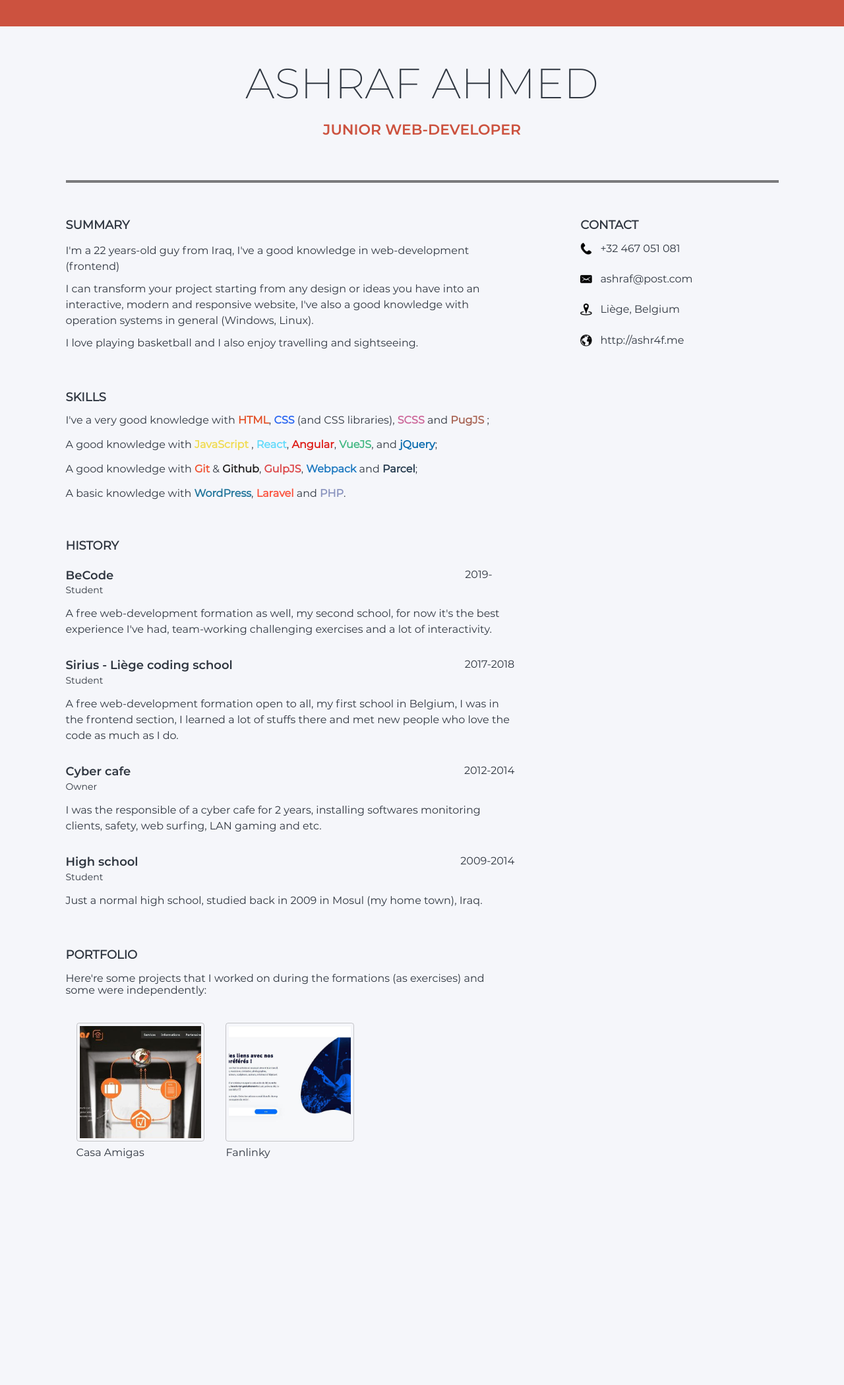
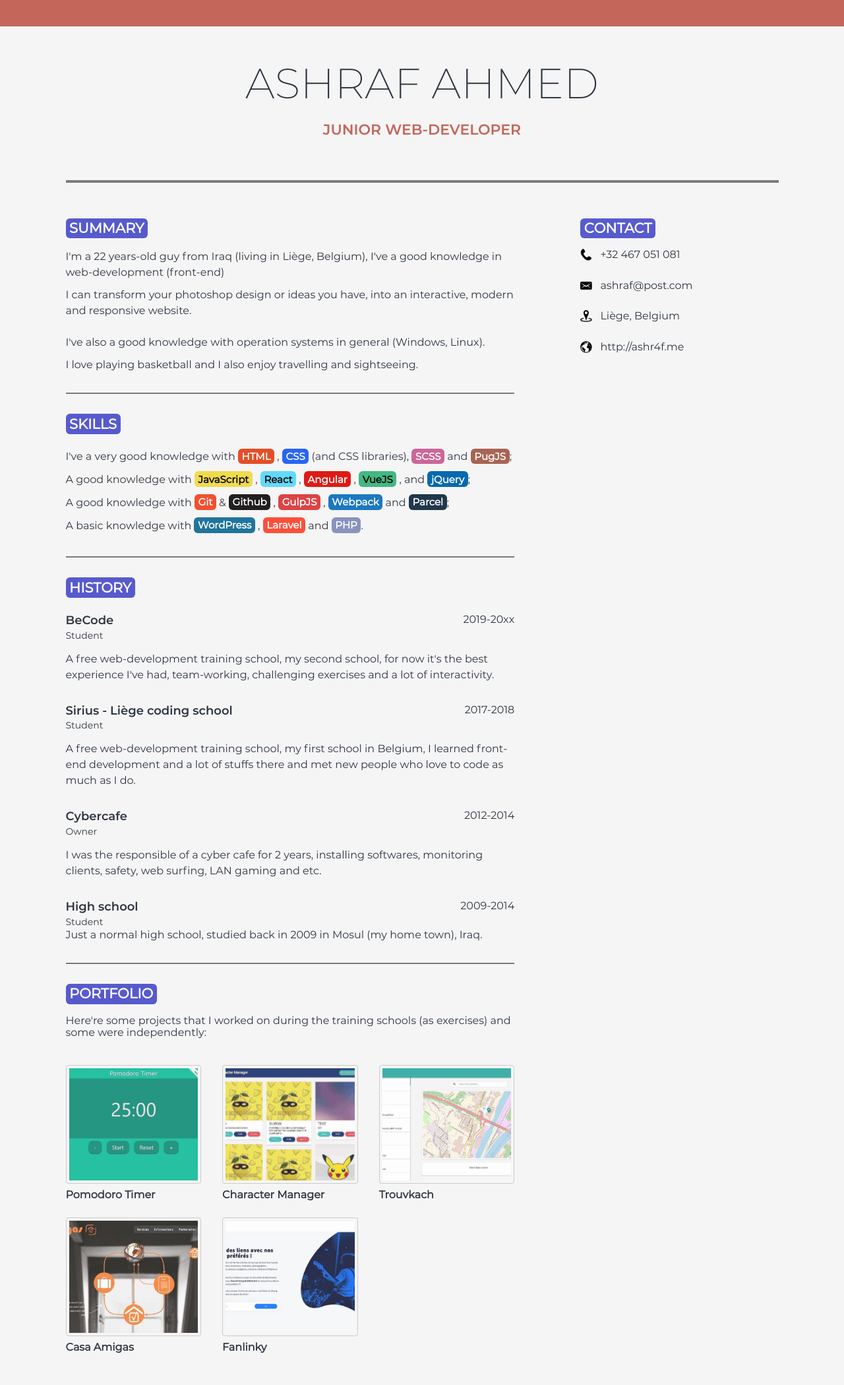
Before and after one commit to Ashr4f/My-CV, a PHP site: page / in a window 1280 px wide. Shown: the whole page at 66% size. Before the commit the page ends 1756 px from the top, so only its background shows below. Run offline with PHP 8.4, Linux system fonts and the light colour scheme.

Commit message:
Restyling and fixed some typos

```diff
--- a/css/screen.css
+++ b/css/screen.css
@@ -826,8 +826,8 @@
   position: relative;
   display: block;
   height: 2.5rem;
-  background-color: #38ada9;
-  animation: dynamic-background-color 100s linear infinite;
+  background-color: #3c40c6;
+  animation: dynamic-background-color 170s linear infinite;
 }
 
 .title-container {
@@ -850,8 +850,8 @@
 .title-container .profession {
   margin-top: 1.25rem;
   text-transform: uppercase;
-  color: rgba(56, 173, 169, 0.7);
-  animation: dynamic-font-color 100s linear infinite;
+  color: rgba(60, 64, 198, 0.7);
+  animation: dynamic-font-color 170s linear infinite;
   font-family: "Montserrat_SemiBold";
   font-size: 1.375rem;
 }
@@ -877,12 +877,12 @@
   src: url(.././fonts/Montserrat/Montserrat-Bold.ttf);
 }
 ::selection {
-  background-color: #38ada9;
+  background-color: #3c40c6;
   color: #FFFFFF;
 }
 
 ::-moz-selection {
-  background-color: #38ada9;
+  background-color: #3c40c6;
   color: #FFFFFF;
 }
 
@@ -926,7 +926,7 @@ body {
   padding: 0;
   font-family: "Montserrat_Regular";
   font-size: 1rem;
-  background-color: #f5f6fa;
+  background-color: #f5f5f5;
   color: #2f3640;
 }
 
@@ -1018,6 +1018,28 @@ a.light {
   }
 }
 
+:target {
+  position: relative;
+  background-color: #f5e1bd !important;
+  transition: background-color 0.5s ease-in-out;
+}
+:target:after {
+  position: absolute;
+  content: "";
+  top: calc(100% - 1.875rem);
+  left: 0;
+  width: 100%;
+  height: 1.875rem;
+}
+:target section, :target::after {
+  transition: background-color 0.5s ease-in-out;
+  transition-delay: 1s;
+  background-color: whitesmoke !important;
+}
+:target h3 {
+  background-color: #ff3f34 !important;
+}
+
 .box-content {
   position: relative;
   margin-top: 3.375rem;
@@ -1030,15 +1052,27 @@ a.light {
     padding-right: 0;
   }
 }
+.box-content .section-container:not(:last-of-type) {
+  padding-bottom: 1.875rem;
+  margin-bottom: 1.875rem;
+  border-bottom: 0.15rem solid rgba(0, 0, 0, 0.5);
+}
 .box-content .title {
+  display: block;
   font-weight: 600;
   font-size: 1.125rem;
   text-transform: uppercase;
   padding-bottom: 1rem;
 }
+.box-content .title h3 {
+  display: inline-block;
+  padding: 0.2rem 0.35rem;
+  color: #fff;
+  background-color: rgba(60, 64, 198, 0.85);
+  border-radius: 6px;
+}
 .box-content .summary-container {
   position: relative;
-  padding-bottom: 3.75rem;
 }
 .box-content .summary-container .content {
   font-size: 1rem;
@@ -1051,65 +1085,72 @@ a.light {
 }
 .box-content .skills-container {
   position: relative;
-  padding-bottom: 3.75rem;
 }
 .box-content .programming {
+  display: inline-block;
   font-weight: 600;
+  font-size: 15px;
+  margin: 0.35rem 0;
+  padding: 0.2rem 0.35rem;
+  color: #fff;
+  border-radius: 6px;
 }
 .box-content .lang-html {
-  color: #e34f26;
+  background-color: #e34f26;
 }
 .box-content .lang-css {
-  color: #2965f1;
+  background-color: #2965f1;
 }
 .box-content .lang-scss {
-  color: #cc6699;
+  background-color: #cc6699;
 }
 .box-content .lang-pugjs {
-  color: #a86454;
+  background-color: #a86454;
 }
 .box-content .lang-javascript {
-  color: #f0db4f;
+  background-color: #f0db4f;
 }
 .box-content .lang-react {
-  color: #61dafb;
+  background-color: #61dafb;
 }
 .box-content .lang-angular {
-  color: #dd1b16;
+  background-color: #dd1b16;
 }
 .box-content .lang-vuejs {
-  color: #42b883;
+  background-color: #42b883;
 }
 .box-content .lang-jquery {
-  color: #0769ad;
+  background-color: #0769ad;
 }
 .box-content .lang-git {
-  color: #f1502f;
+  background-color: #f1502f;
 }
 .box-content .lang-github {
-  color: #211f1f;
+  background-color: #211f1f;
 }
 .box-content .lang-gulpjs {
-  color: #db4446;
+  background-color: #db4446;
 }
 .box-content .lang-webpack {
-  color: #1c78c0;
+  background-color: #1c78c0;
 }
 .box-content .lang-parcel {
-  color: #21374b;
+  background-color: #21374b;
 }
 .box-content .lang-wordpress {
-  color: #21759b;
+  background-color: #21759b;
 }
 .box-content .lang-laravel {
-  color: #fb503b;
+  background-color: #fb503b;
 }
 .box-content .lang-php {
-  color: #8993be;
+  background-color: #8993be;
+}
+.box-content .lang-javascript, .box-content .lang-react, .box-content .lang-vuejs {
+  color: #000;
 }
 .box-content .history-container {
   position: relative;
-  padding-bottom: 1.75rem;
 }
 .box-content .history-container .title {
   padding-bottom: 1.5rem;
@@ -1131,13 +1172,13 @@ a.light {
   padding-top: 0.125rem;
   font-size: 0.875rem;
 }
-.box-content .history-container .history .history-description {
-  padding: 1rem 0;
-  padding-bottom: 2rem;
-}
 .box-content .history-container .history .history-description p {
   font-size: 1rem;
   line-height: 1.5rem;
+}
+.box-content .history-container .history:not(:last-of-type) .history-description {
+  padding: 1rem 0;
+  padding-bottom: 2rem;
 }
 .box-content .portfolio-container .portfoilo-description {
   padding-bottom: 2.5rem;
@@ -1145,6 +1186,11 @@ a.light {
 .box-content .portfolio-container .portfolio-demos-container {
   position: relative;
   padding-bottom: 1.5rem;
+}
+@media screen and (min-width: 767px) {
+  .box-content .portfolio-container .portfolio-demos-container .portfolio-demos {
+    margin: 0 -1rem;
+  }
 }
 .box-content .portfolio-container .portfolio-demos-container .project-demo {
   position: relative;
@@ -1156,18 +1202,27 @@ a.light {
     padding: 0;
     padding-bottom: 2rem;
   }
+  .box-content .portfolio-container .portfolio-demos-container .project-demo img {
+    min-height: 17.75rem !important;
+    max-height: 17.75rem !important;
+  }
 }
 .box-content .portfolio-container .portfolio-demos-container .project-demo a {
   color: #2f3640;
   display: block;
 }
+.box-content .portfolio-container .portfolio-demos-container .project-demo a img {
+  zoom: 1;
+  filter: alpha(opacity=85);
+  opacity: 0.85;
+}
 .box-content .portfolio-container .portfolio-demos-container .project-demo a:hover {
-  color: #38ada9;
+  color: #3c40c6;
 }
 .box-content .portfolio-container .portfolio-demos-container .project-demo a:hover img {
   zoom: 1;
-  filter: alpha(opacity=70);
-  opacity: 0.7;
+  filter: alpha(opacity=100);
+  opacity: 1;
 }
 .box-content .portfolio-container .portfolio-demos-container .project-demo img {
   display: block;
@@ -1185,6 +1240,11 @@ a.light {
 }
 .box-content .portfolio-container .portfolio-demos-container .project-title {
   padding-top: 0.5rem;
+  font-weight: 600;
+}
+.box-content .sticky-aside {
+  padding-bottom: 1.875rem;
+  margin-bottom: 1.875rem;
 }
 @media screen and (min-width: 1000px) {
   .box-content .sticky-aside {
@@ -1209,7 +1269,7 @@ a.light {
   display: block;
 }
 .box-content .right-side-content .contact-info a:hover {
-  color: #38ada9;
+  color: #3c40c6;
 }
 .box-content .right-side-content .contact-info .contact-info-content {
   display: inline-block;
--- a/index.html
+++ b/index.html
@@ -72,77 +72,89 @@
             <div class="row">
               <div class="col-13 col-xs-18">
                 <div class="left-side-content">
-                  <div class="summary-container">
-                    <h3 class="title">
-                      Summary
-                    </h3>
+                  <div id="summary" class="section-container summary-container">
+                    <section>
+                      <a href="#summary" class="title">
+                        <h3>Summary</h3>
+                      </a>
 
                       <div class="content">
                         <p>
-                        I'm a 22 years-old guy from Iraq, I've a good knowledge
-                        in web-development (frontend)
+                          I'm a 22 years-old guy from Iraq (living in Liège,
+                          Belgium), I've a good knowledge in web-development
+                          (front-end)
                         </p>
                         <p>
-                        I can transform your project starting from any design or
-                        ideas you have into an interactive, modern and
-                        responsive website, I've also a good knowledge with
-                        operation systems in general (Windows, Linux).
+                          I can transform your photoshop design or ideas you
+                          have, into an interactive, modern and
+                          <span
+                            title="Adaptive to all devices, mobile, tablet and etc."
+                            >responsive</span
+                          >
+                          website.
+                          <br /><br />
+                          I've also a good knowledge with operation systems in
+                          general (Windows, Linux).
                         </p>
                         <p>
                           I love playing basketball and I also enjoy travelling
                           and sightseeing.
                         </p>
                       </div>
+                    </section>
                   </div>
 
-                  <div class="skills-container">
-                    <h3 class="title">
-                      Skills
-                    </h3>
+                  <div id="skills" class="section-container skills-container">
+                    <section>
+                      <a href="#skills" class="title">
+                        <h3>Skills</h3>
+                      </a>
 
                       <div class="content">
                         <p>
                           I've a very good knowledge with
-                        <span class="programming lang-html">HTML</span>,
+                          <span class="programming lang-html">HTML</span> ,
                           <span class="programming lang-css">CSS</span>
                           (and CSS libraries),
                           <span class="programming lang-scss">SCSS</span> and
-                        <span class="programming lang-pugjs">PugJS</span>
-                        ;
-                        <br />
+                          <span class="programming lang-pugjs">PugJS</span>;
                           <br />
                           A good knowledge with
                           <span class="programming lang-javascript">
-                          JavaScript </span
-                        >, <span class="programming lang-react">React</span>,
-                        <span class="programming lang-angular">Angular</span>,
-                        <span class="programming lang-vuejs">VueJS</span>, and
+                            JavaScript</span
+                          >
+                          , <span class="programming lang-react">React</span> ,
+                          <span class="programming lang-angular">Angular</span>
+                          , <span class="programming lang-vuejs">VueJS</span> ,
+                          and
                           <span class="programming lang-jquery">jQuery</span>;
-                        <br />
                           <br />
                           A good knowledge with
                           <span class="programming lang-git">Git</span> &
-                        <span class="programming lang-github">Github</span>,
-                        <span class="programming lang-gulpjs">GulpJS</span>,
+                          <span class="programming lang-github">Github</span> ,
+                          <span class="programming lang-gulpjs">GulpJS</span> ,
                           <span class="programming lang-webpack">Webpack</span>
                           and
                           <span class="programming lang-parcel">Parcel</span>;
                           <br />
-                        <br />
                           A basic knowledge with
-                        <span class="programming lang-wordpress">WordPress</span
-                        >,
+                          <span class="programming lang-wordpress"
+                            >WordPress</span
+                          >
+                          ,
                           <span class="programming lang-laravel">Laravel</span>
                           and
                           <span class="programming lang-php">PHP</span>.
                         </p>
                       </div>
+                    </section>
                   </div>
 
-                  <div class="history-container">
-                    <h3 class="title">
-                      History
-                    </h3>
+                  <div id="history" class="section-container history-container">
+                    <section>
+                      <a href="#history" class="title">
+                        <h3>History</h3>
+                      </a>
 
                       <div class="history">
                         <p class="history-title">
@@ -150,7 +162,7 @@
                         </p>
 
                         <p class="history-date">
-                        2019-&nbsp; &nbsp; &nbsp; &nbsp;&nbsp;
+                          2019-20xx
                         </p>
 
                         <p class="history-position">
@@ -159,9 +171,9 @@
 
                         <div class="history-description">
                           <p>
-                          A free web-development formation as well, my second
+                            A free web-development training school, my second
                             school, for now it's the best experience I've had,
-                          team-working challenging exercises and a lot of
+                            team-working, challenging exercises and a lot of
                             interactivity.
                           </p>
                         </div>
@@ -182,17 +194,17 @@
 
                         <div class="history-description">
                           <p>
-                          A free web-development formation open to all, my first
-                          school in Belgium, I was in the frontend section, I
-                          learned a lot of stuffs there and met new people who
-                          love the code as much as I do.
+                            A free web-development training school, my first
+                            school in Belgium, I learned front-end development
+                            and a lot of stuffs there and met new people who
+                            love to code as much as I do.
                           </p>
                         </div>
                       </div>
 
                       <div class="history">
                         <p class="history-title">
-                        Cyber cafe
+                          Cybercafe
                         </p>
 
                         <p class="history-date">
@@ -206,8 +218,8 @@
                         <div class="history-description">
                           <p>
                             I was the responsible of a cyber cafe for 2 years,
-                          installing softwares monitoring clients, safety, web
-                          surfing, LAN gaming and etc.
+                            installing softwares, monitoring clients, safety,
+                            web surfing, LAN gaming and etc.
                           </p>
                         </div>
                       </div>
@@ -232,20 +244,80 @@
                           </p>
                         </div>
                       </div>
+                    </section>
                   </div>
 
-                  <div class="portfolio-container">
-                    <h3 class="title">
-                      Portfolio
-                    </h3>
+                  <div
+                    id="portfolio"
+                    class="section-container portfolio-container"
+                  >
+                    <section>
+                      <a href="#portfolio" class="title">
+                        <h3>Portfolio</h3>
+                      </a>
 
                       <p class="portfoilo-description">
                         Here're some projects that I worked on during the
-                      formations (as exercises) and some were independently:
+                        training schools (as exercises) and some were
+                        independently:
                       </p>
 
                       <div class="portfolio-demos-container">
-                      <div class="row">
+                        <div class="row portfolio-demos">
+                          <div class="col-9 col-xs-18 col-lg-6 project-demo">
+                            <a
+                              href="https://pomodoro-tim3r.netlify.com/"
+                              target="_blank"
+                            >
+                              <img
+                                src="./images/pomodro-timer.jpeg"
+                                alt="Site, Project"
+                              />
+
+                              <p class="project-title">
+                                <span>
+                                  Pomodoro Timer
+                                </span>
+                              </p>
+                            </a>
+                          </div>
+
+                          <div class="col-9 col-xs-18 col-lg-6 project-demo">
+                            <a
+                              href="https://character-manager.netlify.com"
+                              target="_blank"
+                            >
+                              <img
+                                src="./images/character-manager.jpeg"
+                                alt="Site, Project"
+                              />
+
+                              <p class="project-title">
+                                <span>
+                                  Character Manager
+                                </span>
+                              </p>
+                            </a>
+                          </div>
+
+                          <div class="col-9 col-xs-18 col-lg-6 project-demo">
+                            <a
+                              href="https://becode-trouvkach.herokuapp.com/"
+                              target="_blank"
+                            >
+                              <img
+                                src="./images/trouvkach.jpeg"
+                                alt="Site, Project"
+                              />
+
+                              <p class="project-title">
+                                <span>
+                                  Trouvkach
+                                </span>
+                              </p>
+                            </a>
+                          </div>
+
                           <div class="col-9 col-xs-18 col-lg-6 project-demo">
                             <a
                               href="http://asahmed.s2018.sirius-school.be/"
@@ -256,11 +328,11 @@
                                 alt="Site, Project"
                               />
 
-                            <div class="project-title">
-                              <p>
+                              <p class="project-title">
+                                <span>
                                   Casa Amigas
+                                </span>
                               </p>
-                            </div>
                             </a>
                           </div>
 
@@ -271,25 +343,27 @@
                                 alt="Site, Project"
                               />
 
-                            <div class="project-title">
-                              <p>
+                              <p class="project-title">
+                                <span>
                                   Fanlinky
+                                </span>
                               </p>
-                            </div>
                             </a>
                           </div>
                         </div>
                       </div>
+                    </section>
                   </div>
                 </div>
               </div>
 
-              <div class="col-5 col-xs-18 sticky-aside">
+              <div id="contact" class="col-5 col-xs-18 sticky-aside">
+                <section>
                   <div class="right-side-content">
                     <div class="contact-container">
-                    <h3 class="title">
-                      Contact
-                    </h3>
+                      <a href="#contact" class="title">
+                        <h3>Contact</h3>
+                      </a>
 
                       <div class="contact-info">
                         <a href="tel:+32467051081">
@@ -347,6 +421,7 @@
                       </div>
                     </div>
                   </div>
+                </section>
               </div>
             </div>
           </div>
--- a/scss/helpers/_mixins.scss
+++ b/scss/helpers/_mixins.scss
@@ -195,7 +195,7 @@
   @each $lang,
   $hex in $prgm-languages {
     &-#{$lang} {
-      color: $hex;
+      background-color: $hex;
     }
   }
 }
--- a/scss/helpers/_variables.scss
+++ b/scss/helpers/_variables.scss
@@ -18,9 +18,11 @@ $mainFont_Bold: "Montserrat_Bold";
 $mainFont: "Montserrat_Regular";
 
 // COLORS
-$main-background-color: #f5f6fa;
+$black: #000;
+$white: #fff;
+$main-background-color: #f5f5f5;
 $main-font-color: #2f3640;
-$theme-color: #38ada9;
+$theme-color: #3c40c6;
 
 $prgm-languages: (html: #e34f26,
   css: #2965f1,
--- a/scss/layout/_header.scss
+++ b/scss/layout/_header.scss
@@ -3,7 +3,7 @@
   display: block;
   height: rem(40);
   background-color: $theme-color;
-  animation: dynamic-background-color 100s linear infinite;
+  animation: dynamic-background-color #{length($prgm-languages) * 10}s linear infinite;
 }
 
 .title-container {
@@ -33,7 +33,7 @@
     margin-top: rem(20);
     text-transform: uppercase;
     color: rgba($theme-color, 0.7);
-    animation: dynamic-font-color 100s linear infinite;
+    animation: dynamic-font-color #{length($prgm-languages) * 10}s linear infinite;
 
     font: {
       family: $mainFont_SemiBold;
--- a/scss/pages/_index.scss
+++ b/scss/pages/_index.scss
@@ -4,6 +4,32 @@
 
   @include breakpoint(xs) {
     padding: 0 rem(20);
+  }
+}
+
+:target {
+  position: relative;
+  background-color: rgb(245, 225, 189) !important;
+  transition: background-color 0.5s ease-in-out;
+
+  &:after {
+    position: absolute;
+    content: "";
+    top: calc(100% - #{rem(30)});
+    left: 0;
+    width: 100%;
+    height: rem(30);
+  }
+
+  section,
+  &::after {
+    transition: background-color 0.5s ease-in-out;
+    transition-delay: 1s;
+    background-color: rgba($main-background-color, 1) !important;
+  }
+
+  h3 {
+    background-color: #ff3f34 !important;
   }
 }
 
@@ -19,16 +45,32 @@
     }
   }
 
+  .section-container {
+    &:not(:last-of-type) {
+      padding-bottom: rem(30);
+      margin-bottom: rem(30);
+      border-bottom: 0.15rem solid rgba($black, 0.5);
+    }
+  }
+
   .title {
+    display: block;
     font-weight: 600;
     font-size: rem(18);
     text-transform: uppercase;
     padding-bottom: rem(16);
+
+    h3 {
+      display: inline-block;
+      padding: 0.2rem 0.35rem;
+      color: $white;
+      background-color: rgba($theme-color, 0.85);
+      border-radius: 6px;
+    }
   }
 
   .summary-container {
     position: relative;
-    padding-bottom: rem(60);
 
     .content {
       font-size: rem(16);
@@ -45,20 +87,30 @@
 
   .skills-container {
     position: relative;
-    padding-bottom: rem(60);
   }
 
   .programming {
+    display: inline-block;
     font-weight: 600;
+    font-size: 15px;
+    margin: 0.35rem 0;
+    padding: 0.20rem 0.35rem;
+    color: $white;
+    border-radius: 6px;
   }
 
   .lang {
     @include prgm-languages-colors-classes();
+
+    &-javascript,
+    &-react,
+    &-vuejs {
+      color: $black;
+    }
   }
 
   .history-container {
     position: relative;
-    padding-bottom: rem(28);
 
     .title {
       padding-bottom: rem(24);
@@ -85,13 +137,19 @@
         font-size: rem(14);
       }
 
+
       .history-description {
-        padding: rem(16) 0;
-        padding-bottom: rem(32);
-
         p {
           font-size: rem(16);
           line-height: rem(24);
+        }
+      }
+
+      &:not(:last-of-type) {
+
+        .history-description {
+          padding: rem(16) 0;
+          padding-bottom: rem(32);
         }
       }
     }
@@ -106,6 +164,12 @@
       position: relative;
       padding-bottom: rem(24);
 
+      .portfolio-demos {
+        @media screen and (min-width: 767px) {
+          margin: 0 -1rem;
+        }
+      }
+
       .project-demo {
         position: relative;
         padding: 0 rem(16);
@@ -114,17 +178,26 @@
         @include breakpoint(xs) {
           padding: 0;
           padding-bottom: rem(32);
+
+          img {
+            min-height: rem(284) !important;
+            max-height: rem(284) !important;
+          }
         }
 
         a {
           color: $main-font-color;
           display: block;
 
+          img {
+            @include opacity(0.85);
+          }
+
           &:hover {
             color: $theme-color;
 
             img {
-              @include opacity(0.7);
+              @include opacity(1);
             }
           }
         }
@@ -145,11 +218,16 @@
 
       .project-title {
         padding-top: rem(8);
+        font-weight: 600;
       }
     }
   }
 
   .sticky-aside {
+
+    padding-bottom: rem(30);
+    margin-bottom: rem(30);
+
     @media screen and (min-width: 1000px) {
       position: sticky;
       top: rem(50);
```
Also changed, not shown: css/screen-rtl.css (+95 -35 lines), 2 other files. Lines whose indentation alone changed are shown as unchanged.
